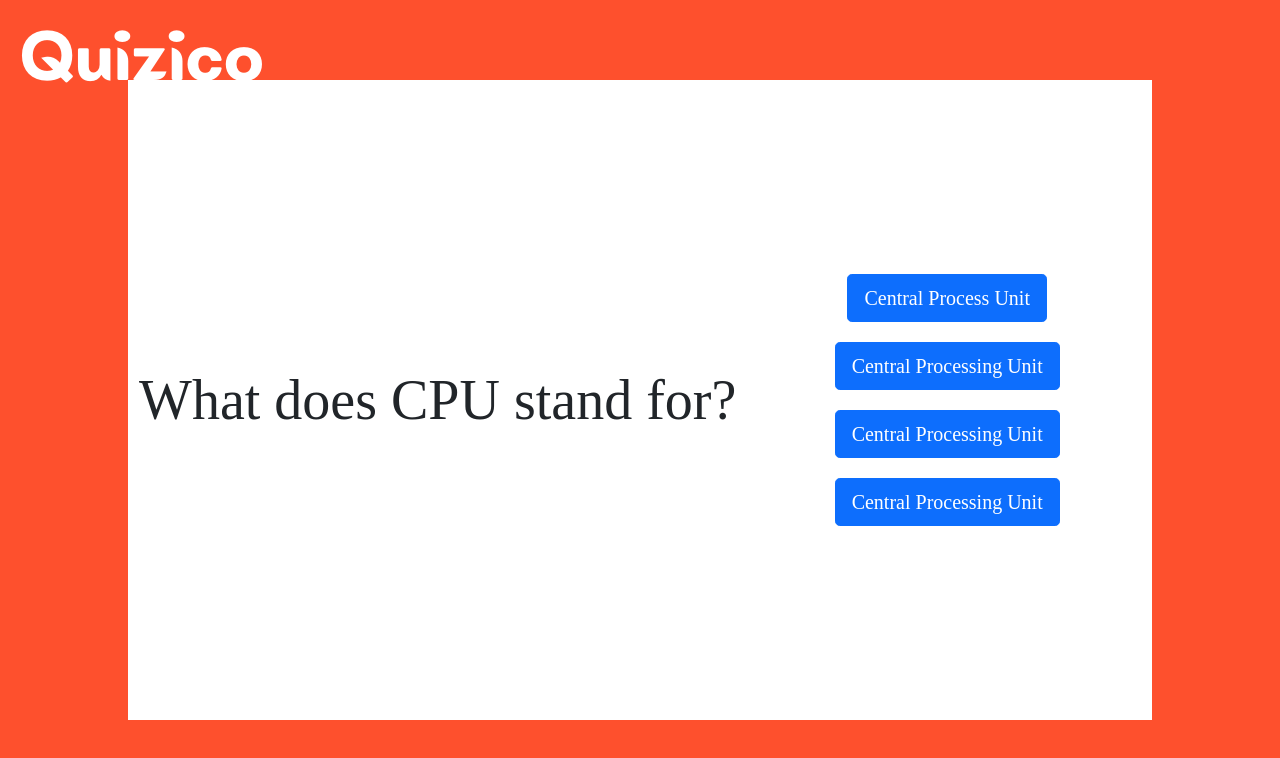
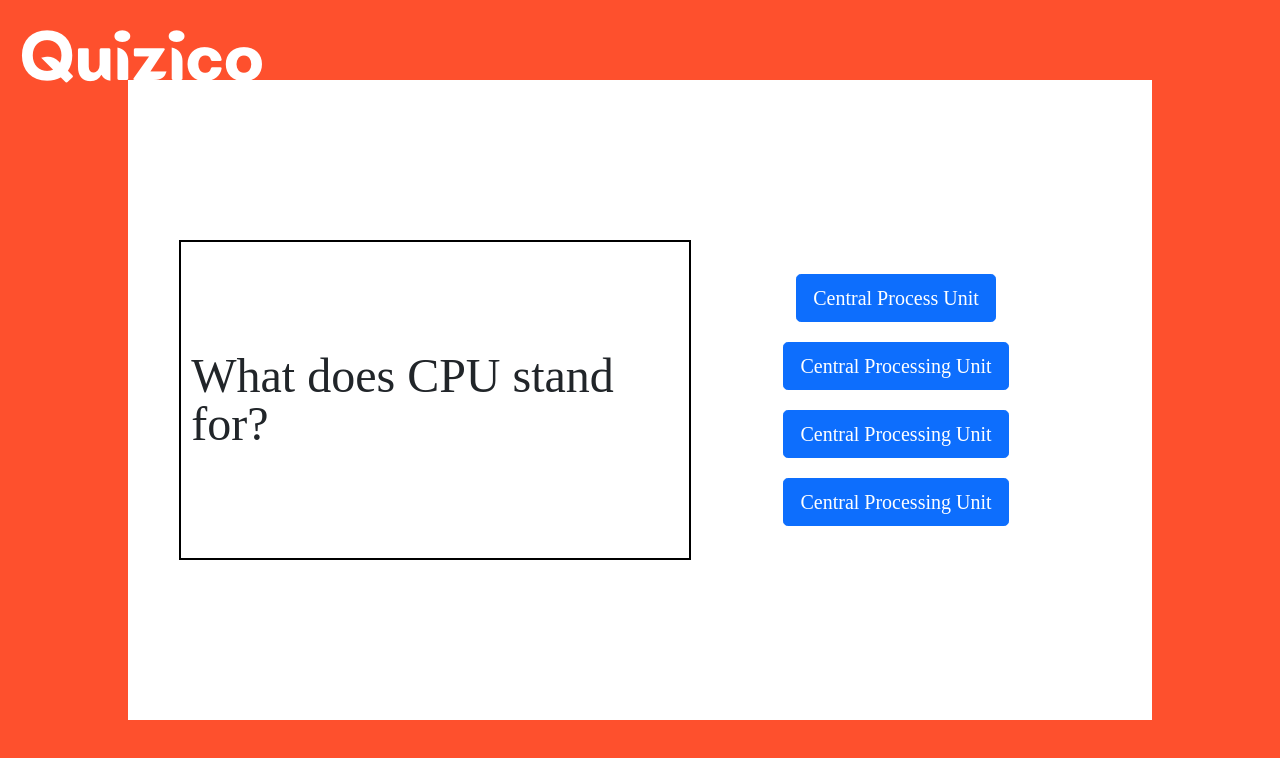
Before and after one commit to chingu-voyages/v39-toucans-team-04, a React app: page / in a window 1280 px wide. Shown: the top 758 px of the page. Built offline with nearby package versions, Linux system fonts and the light colour scheme.

Commit message:
styling changes

```diff
--- a/src/styles/trivia.css
+++ b/src/styles/trivia.css
@@ -31,19 +31,28 @@
     height: 80%;
     background: white;
     display: flex;
+    justify-content: center;
 }
 
 .question-container{
-    width: 60%;
-    height: 100%;
+    width: 50%;
+    height: 50%;
     display: flex;
     justify-content: center;
     align-items: center;
-    font-size: 3.5em;
+    font-size: 3em;
+    border: 2px solid black;
+    align-self: center;
+    justify-self: center;
 }
 
 .question-container > span {
-    margin-left: 5px;
+    margin-left: 10px;
+}
+
+.btn-secondary{
+    background: #000000;
+
 }
 
 .button-container{
```
